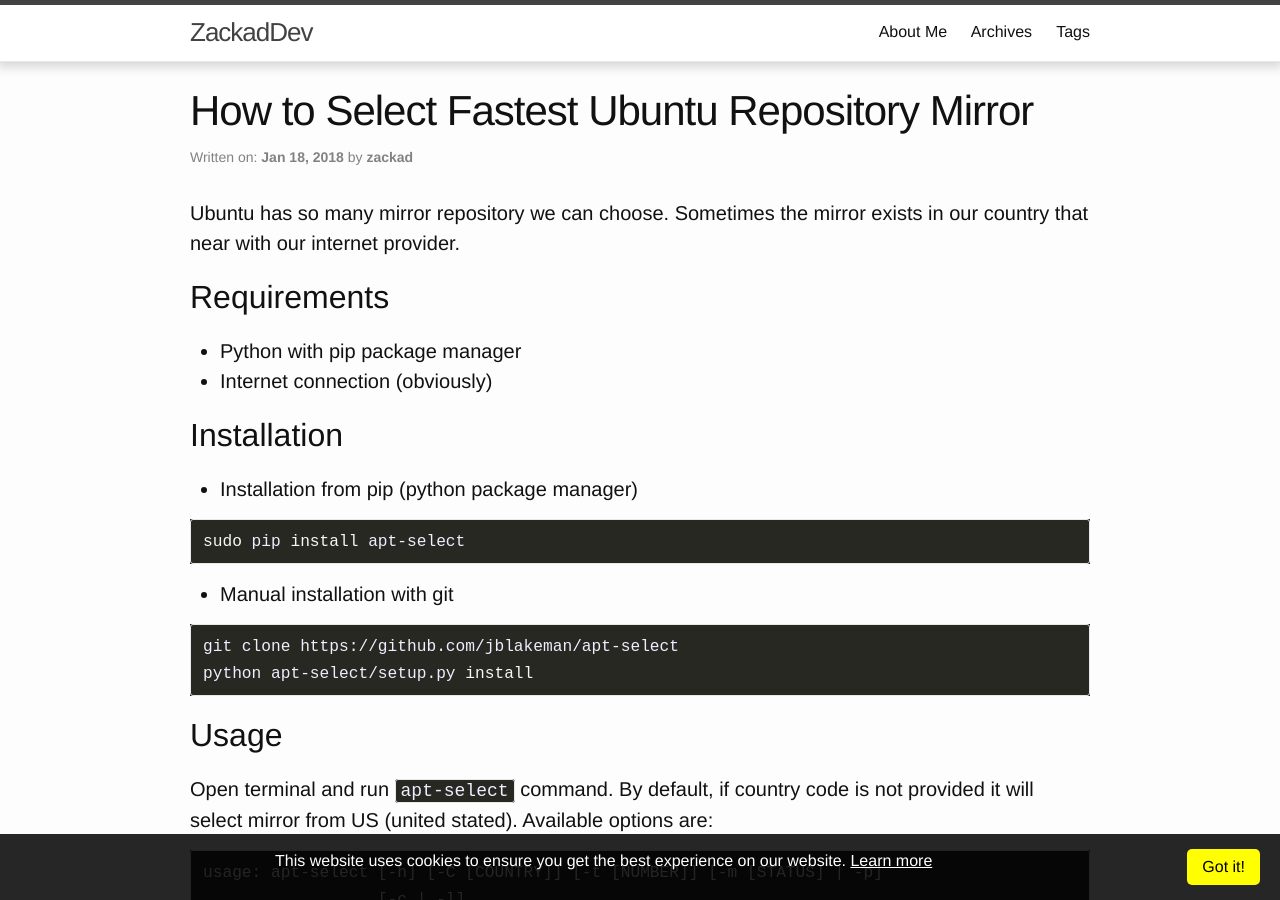
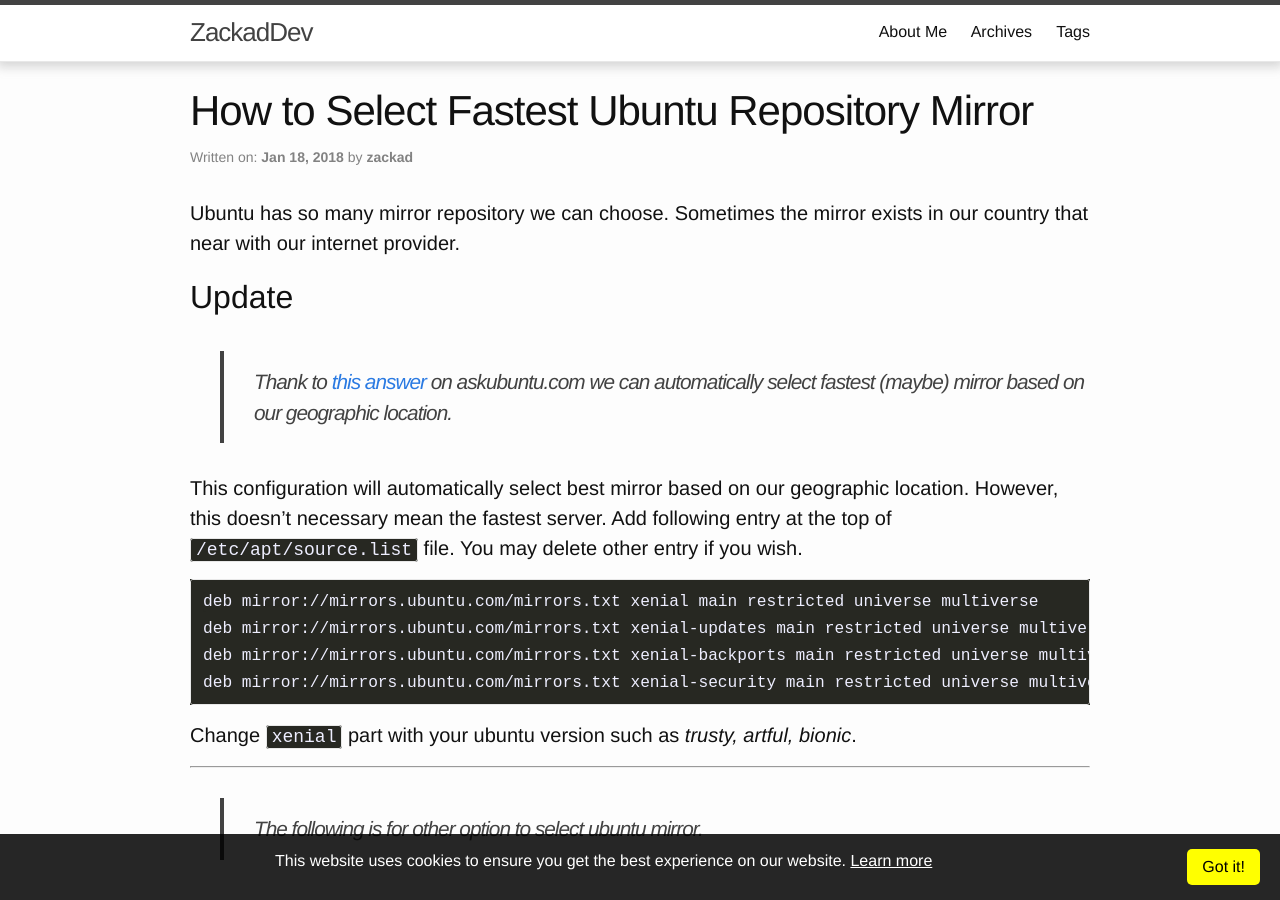
Before and after one commit to zackad/blog-src, a Jekyll site: the page built from _posts/2018-01-18-how-to-select-fastest-ubuntu-repository-mirror.md, in a window 1280 px wide and 900 px high. Built offline with Jekyll 4.4.1, drawn with Linux system fonts in a browser that asks for light colours; comment, search, counter and statistics services are not loaded.

Commit message:
update how to select ubuntu mirror

````diff
--- a/_posts/2018-01-18-how-to-select-fastest-ubuntu-repository-mirror.md
+++ b/_posts/2018-01-18-how-to-select-fastest-ubuntu-repository-mirror.md
@@ -4,6 +4,25 @@
 tags: ubuntu mirror
 ---
 Ubuntu has so many mirror repository we can choose. Sometimes the mirror exists in our country that near with our internet provider.
+
+## Update
+
+> Thank to [this answer][answer] on askubuntu.com we can automatically select fastest (maybe) mirror based on our geographic location.
+
+This configuration will automatically select best mirror based on our geographic location. However, this doesn't necessary mean the fastest server. Add following entry at the top of `/etc/apt/source.list` file. You may delete other entry if you wish.
+
+```shell
+deb mirror://mirrors.ubuntu.com/mirrors.txt xenial main restricted universe multiverse
+deb mirror://mirrors.ubuntu.com/mirrors.txt xenial-updates main restricted universe multiverse
+deb mirror://mirrors.ubuntu.com/mirrors.txt xenial-backports main restricted universe multiverse
+deb mirror://mirrors.ubuntu.com/mirrors.txt xenial-security main restricted universe multiverse
+```
+
+Change `xenial` part with your ubuntu version such as *trusty, artful, bionic*.
+
+---
+
+> The following is for other option to select ubuntu mirror.
 
 ## Requirements
 
@@ -74,3 +93,5 @@
 # Copy the generated file
 cp sources.list /etc/apt/sources.list
 ```
+
+[answer]:https://askubuntu.com/a/9035/562900
````
